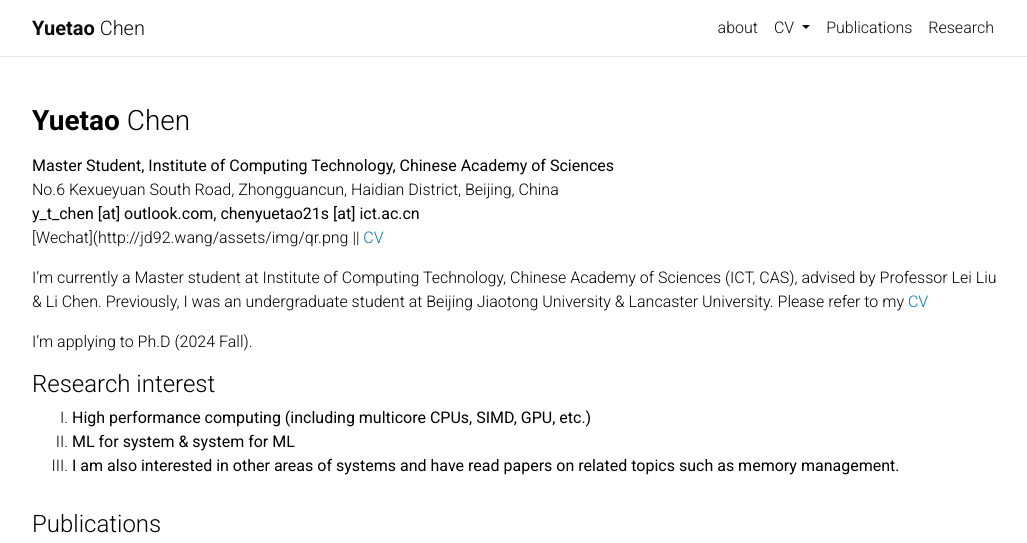
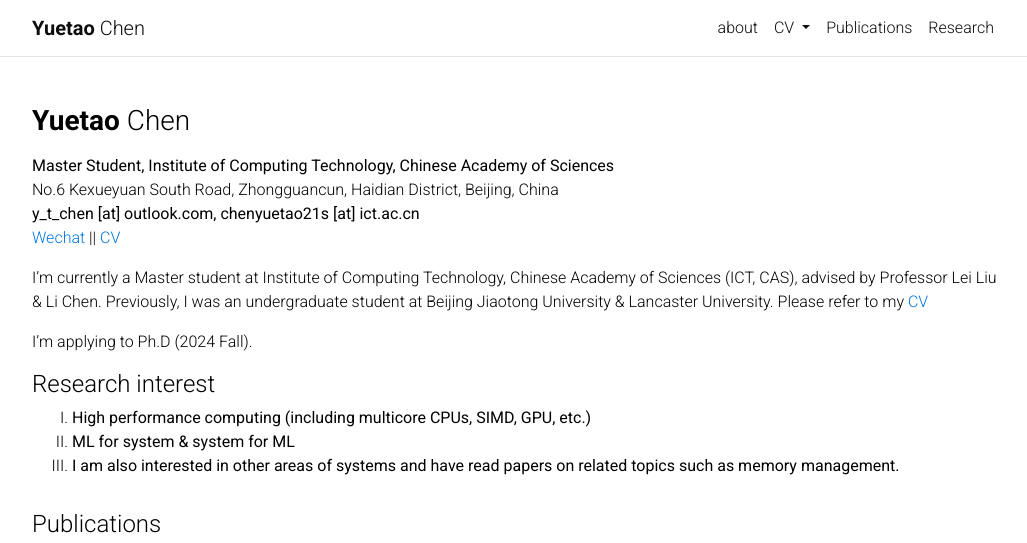
Before and after one commit to chenytpersonalpage/chenytpersonalpage.github.io, a Jekyll site: the page built from _pages/about.md, in a window 1280 px wide and 900 px high, cut to the strip 0-543 px from the top of the window. Shown: the whole strip, without its empty margins (123-1150 px from the left). Built offline with Jekyll 4.4.1, drawn with Linux system fonts in a browser that asks for light colours; comment, search, counter and statistics services are not loaded; some of the changed lines change nothing that is shown.

Commit message:
Correct qrcode

```diff
--- a/_pages/about.md
+++ b/_pages/about.md
@@ -17,7 +17,7 @@
 <b>Master Student, Institute of Computing Technology, Chinese Academy of Sciences</b><br>
 No.6 Kexueyuan South Road, Zhongguancun, Haidian District, Beijing, China<br>
 <b>y_t_chen [at] outlook.com, chenyuetao21s [at] ict.ac.cn</b><br>
-[Wechat](http://jd92.wang/assets/img/qr.png || [CV](https://www.chenyuetao.tech/assets/files/cv.pdf)
+[Wechat](https://www.chenyuetao.tech/assets/img/qr.png) || [CV](https://www.chenyuetao.tech/assets/files/cv.pdf)
 
 I'm currently a Master student at Institute of Computing Technology, Chinese Academy of Sciences (ICT, CAS), advised by Professor Lei Liu & Li Chen. Previously,  I was an undergraduate student at Beijing Jiaotong University & Lancaster University. Please refer to my [CV](https://www.chenyuetao.tech/assets/files/cv.pdf)
 
```
